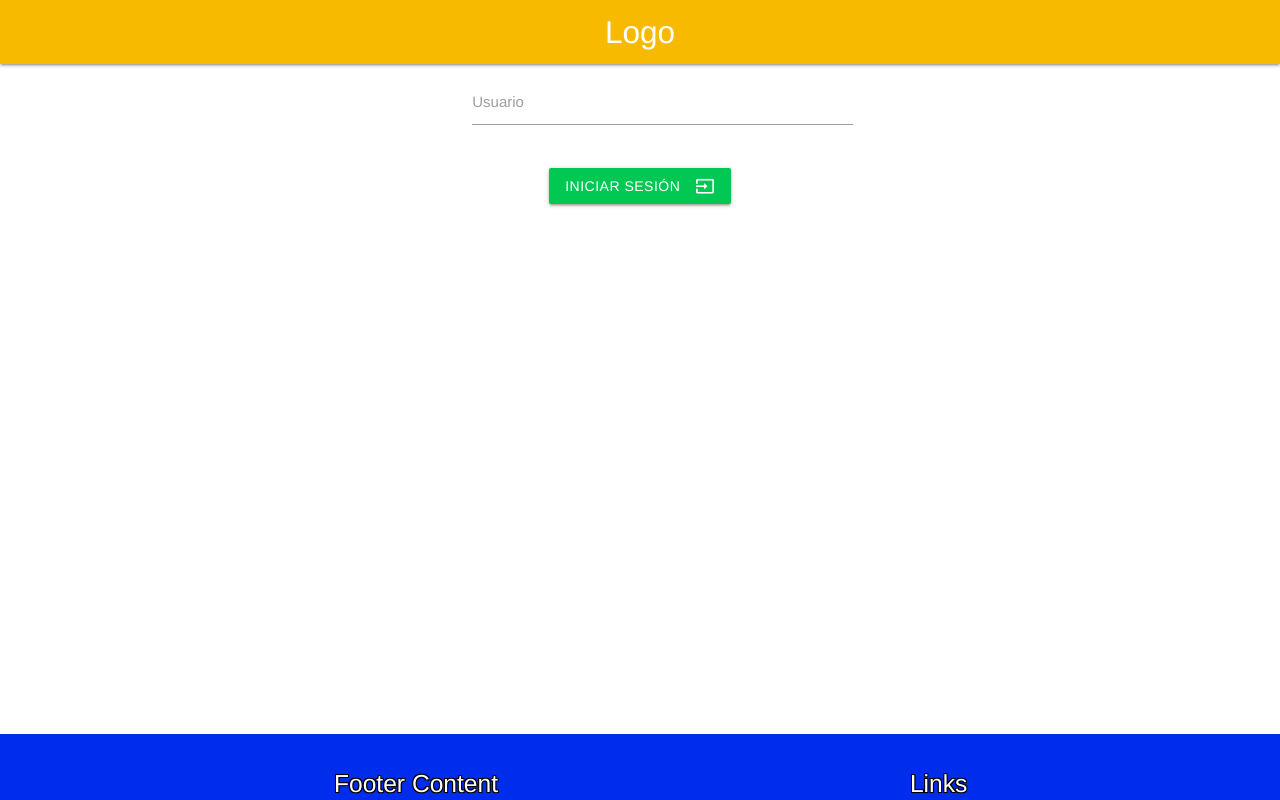
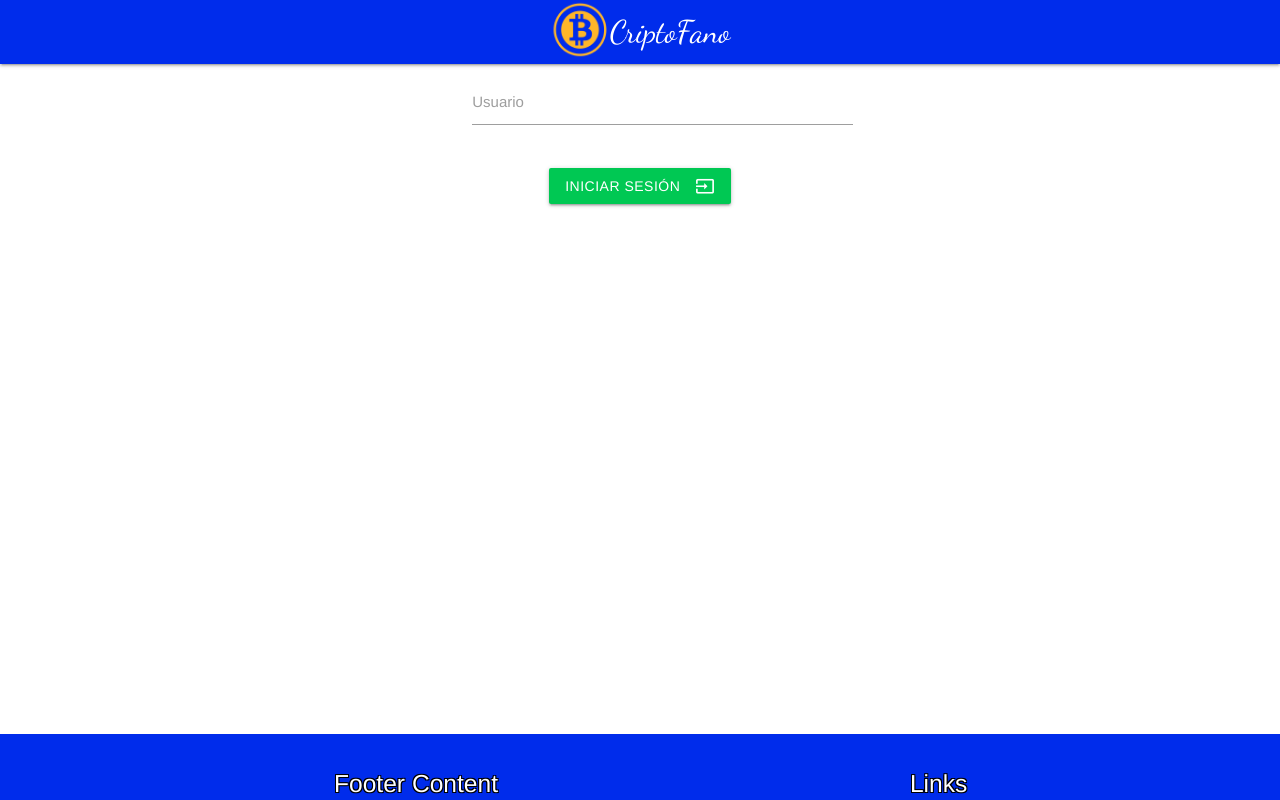
Before and after one commit to Fanoo211/page-cripto, a Vue app: page / in a window 1280 px wide. Shown: the top 800 px of the page. Built offline with nearby package versions, Linux system fonts and the light colour scheme.

Commit message:
También en el nav

```diff
--- a/src/components/NavBar.vue
+++ b/src/components/NavBar.vue
@@ -2,21 +2,25 @@
   <nav class="nav-bar">
     <div class="nav-wrapper">
       <div>
-<a href="#!" class="brand-logo center">Logo</a>
+        <a href="#!" class="brand-logo center">
+          CriptoFano
+          <img src="../assets/logoPage.png" alt="logoPage" class="logo-page left">
+        </a>
+
       </div>
 
       <div>
         <ul class="right hide-on-med-and-down">
-        <li><a class="waves-effect waves-light btn white red-text accent-4" v-if="userLogeado" @click="cerrarSesion">Cerrar Sesión <i class="material-icons right">exit_to_app</i></a></li>
-      </ul>
+          <li><a class="waves-effect waves-light btn white red-text accent-4" v-if="userLogeado" @click="cerrarSesion">Cerrar Sesión <i class="material-icons right">exit_to_app</i></a></li>
+        </ul>
       </div>
 
       <div class="page-views">
         <ul v-if="userLogeado" class="left hide-on-med-and-down">
-        <li><router-link :to="{name: 'HomeView'}" class="valign-wrapper" style="font-size: 18px">Inicio<span class="material-symbols-outlined right icon-spacing">home</span></router-link></li>
+        <li><router-link :to="{name: 'HomeView'}" class="valign-wrapper" style="font-size: 16px">Inicio<span class="material-symbols-outlined right icon-spacing">home</span></router-link></li>
         <li><DropdownMenu /></li>
-        <li><router-link :to="{name: 'MovimientosView'}" class="valign-wrapper" style="font-size: 18px">Movimientos<span class="material-symbols-outlined right icon-spacing">swap_horiz</span></router-link></li>
-        <li><router-link :to="{name: 'EstadoActualView'}" class="valign-wrapper" style="font-size: 18px">Estado Actual<span class="material-symbols-outlined right icon-spacing">info</span></router-link></li>
+        <li><router-link :to="{name: 'MovimientosView'}" class="valign-wrapper" style="font-size: 16px">Movimientos<span class="material-symbols-outlined right icon-spacing">swap_horiz</span></router-link></li>
+        <li><router-link :to="{name: 'EstadoActualView'}" class="valign-wrapper" style="font-size: 16px">Estado Actual<span class="material-symbols-outlined right icon-spacing">info</span></router-link></li>
       </ul>
       </div>
 
@@ -57,15 +61,24 @@ export default{
 
 <style scoped>
 .nav-bar {
-  background-color: #F8BA00;
+  background-color: #002CEB; /*Dark Blue*/
 }
 
 .page-views {
   color: white;
-  text-shadow: -1px -1px 0 black, 1px -1px 0 black, -1px 1px 0 black, 1px 1px 0 black;
+  /*text-shadow: -1px -1px 0 black, 1px -1px 0 black, -1px 1px 0 black, 1px 1px 0 black;*/
 }
 
 .icon-spacing {
   margin-left: 12px;
 }
+
+.brand-logo {
+font-family: 'Dancing Script', cursive;
+}
+
+.logo-page {
+width: 60px;
+height: 60px;
+}
 </style>
```
